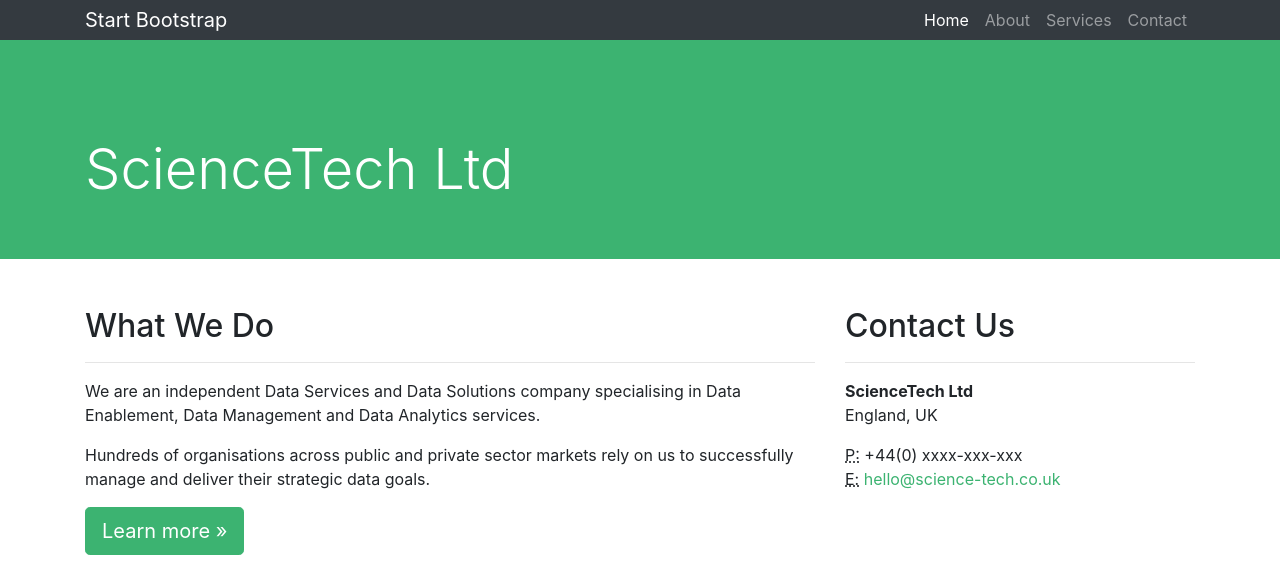
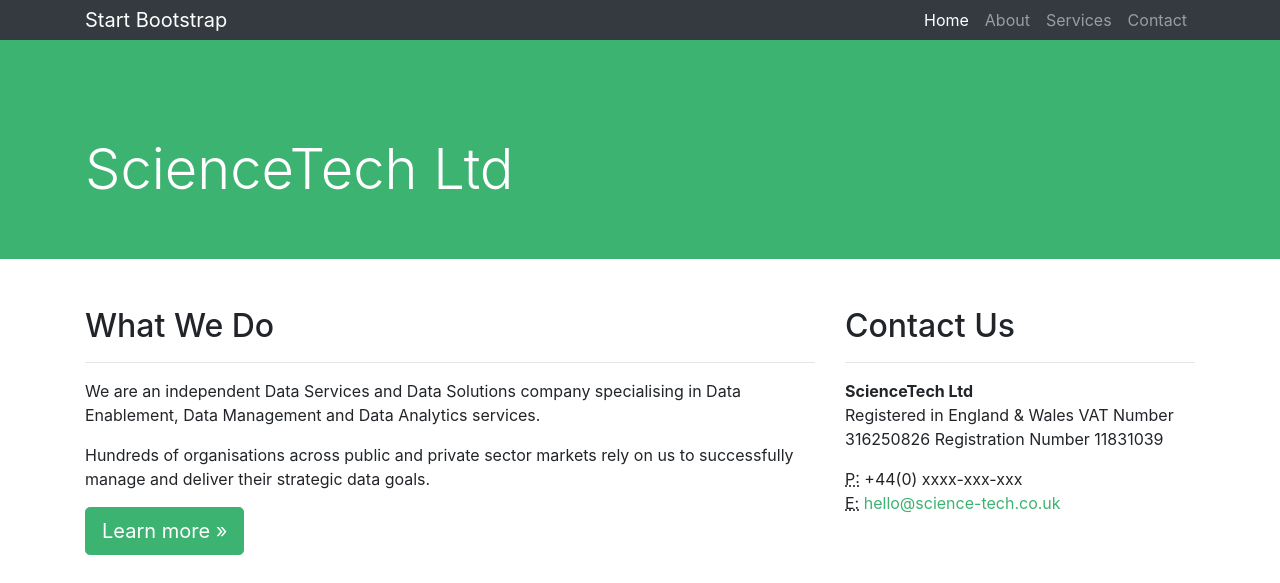
Before and after one commit to sciencetechuk/sciencetechuk.github.io, a Jekyll site: the page built from index.html, in a window 1280 px wide, cut to the strip 0-583 px from the top of the page. Built offline with Jekyll 4.4.1, drawn with Linux system fonts in a browser that asks for light colours.

Commit message:
Update sidebar.html

```diff
--- a/_includes/sidebar.html
+++ b/_includes/sidebar.html
@@ -3,7 +3,13 @@
   <hr />
   <address>
     <strong>ScienceTech Ltd</strong>
-    <br />England, UK
+    <br />
+
+    Registered in England & Wales
+    VAT Number 316250826
+    Registration Number 11831039
+
+
     <br />
   </address>
   <address>
```
